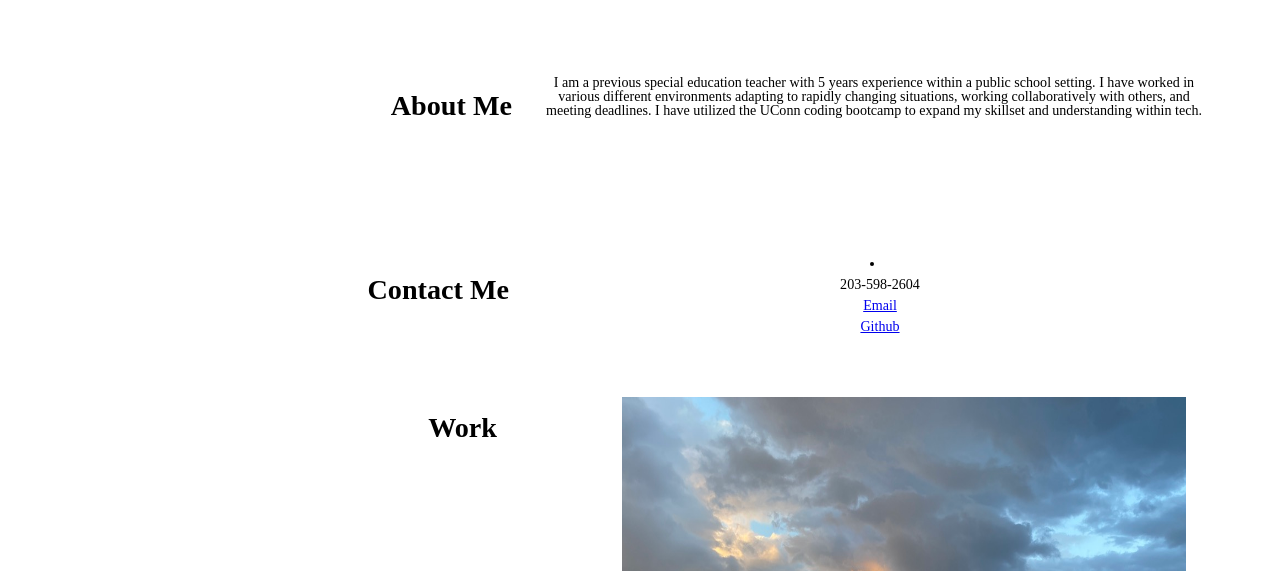
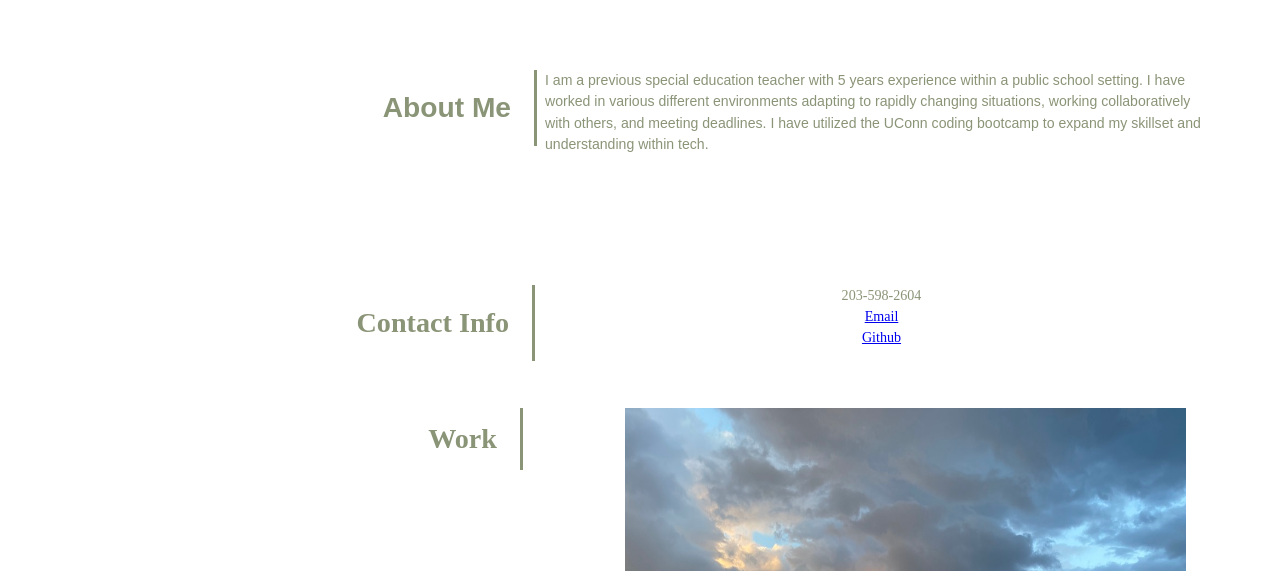
Before and after one commit to DavidParker42/module-2-challenge, a plain HTML site: page index.html in a window 1280 px wide. Shown: the part 229-800 px from the top of the page. Drawn offline with Linux system fonts and the light colour scheme.

Commit message:
aside size, nav links, and font color

```diff
--- a/assets/css/style.css
+++ b/assets/css/style.css
@@ -57,11 +57,21 @@ header {
   }
 
   #about-me {
-    text-align: center;
-padding: 75px;
+    text-align: left;
+    padding: 70px;
+    font-family: Arial, Helvetica, sans-serif;
+    font-size: 100%;
+    line-height: 1.5;
+    color: #8a9477;
+  }
+
+  .contactParagraph li {
+    list-style-type: none;
+    color: #8a9477;
   }
 
 aside h3 {
+color: #8a9477;
 
 }
 
@@ -71,7 +81,8 @@ aside h3 {
     padding-right: .5rem;
     margin-right: .5rem;
     float: left;
-    boarder-right: 2px black solid;
+    border-style: none solid none none;
+    border-color: #8a9477;
   }
 
   aside h3 {
@@ -92,6 +103,8 @@ aside h3 {
   padding: 10px;
 
 }
+
+
 
   .lines {
     height: 100px;
@@ -142,5 +155,5 @@ aside h3 {
     min-width: 300px;
     font-size: larger;
     text-decoration: underline;
-    color: rgb(72, 88, 83);
+    color:#8a9477;
   }
--- a/index.html
+++ b/index.html
@@ -19,7 +19,7 @@
             <nav >
                 <ul class="nav-links">
                     <li><a href="#about-me">About Me</a></li>
-                    <li><a href="#work">Work</a></li>
+                    <li><a href="#work-pics">Work</a></li>
                     <li><a href="#contact">Contact Me</a></li>
                     <li><a href="#">Resume</a></li>
                  </ul>
@@ -44,10 +44,10 @@
 
 
 
-        <section id="contact">
+        <section class="contactParagraph" id="contact">
 
            <aside>
-            <h3>Contact Me</h3>
+            <h3>Contact Info</h3>
            </aside>
 
           <li>
@@ -60,11 +60,11 @@
       <section class="work-title">
 
         <aside>
-         <h3>Work</h3>
+         <h3>Work </h3>
         </aside>
 
     </section>
-          <section class="picsContainer">
+          <section class="picsContainer" id="work-pics">
             <img src="./images/clouds-overview.jpeg" class="work" alt="">
             <img src="./images/iceberg.jpeg" class="gridPics" alt="">
             <img src="./images/ice.jpeg" class="gridPics" alt="">
```
